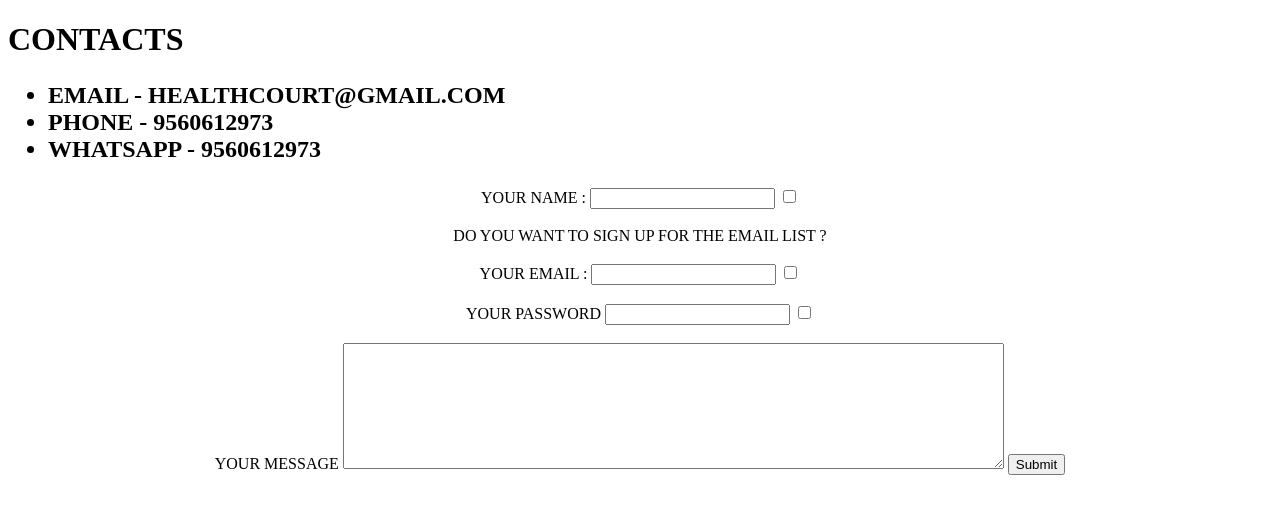
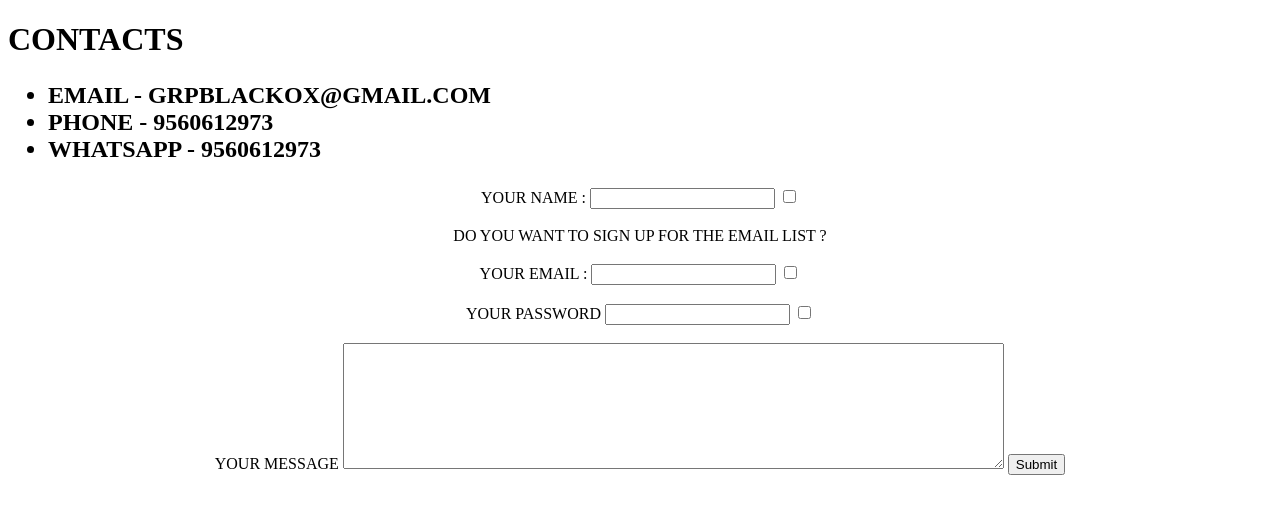
Before and after one commit to URDADDYROX/HC, a plain HTML site: page CONTACT.html in a window 1280 px wide. Drawn offline with Linux system fonts and the light colour scheme.

Commit message:
Update CONTACT.html

```diff
--- a/CONTACT.html
+++ b/CONTACT.html
@@ -13,7 +13,7 @@
   <h2>
     <ul>
       <li>
-        EMAIL - HEALTHCOURT@GMAIL.COM
+        EMAIL - GRPBLACKOX@GMAIL.COM
       </li>
       <li>PHONE - 9560612973</li>
       <li>WHATSAPP - 9560612973</li>
```
